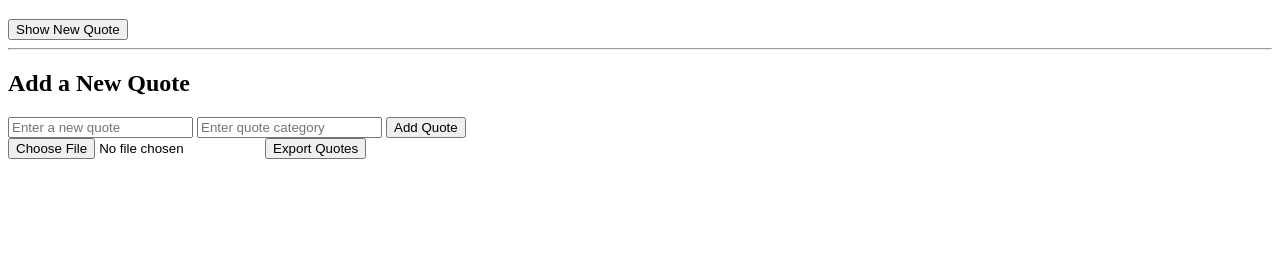
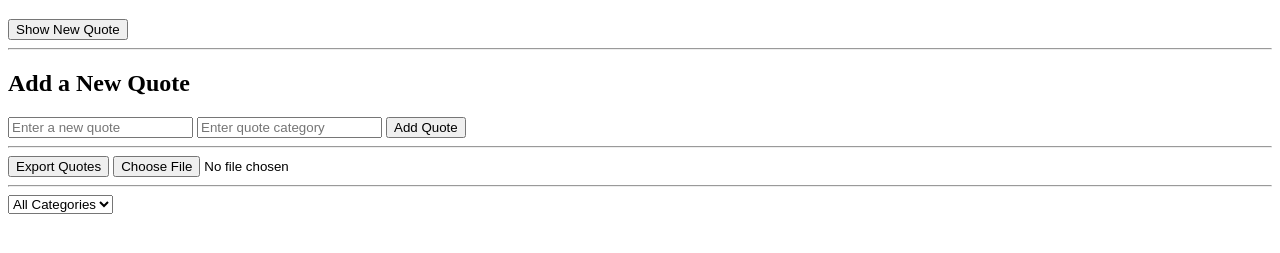
Before and after one commit to Teeto20/alx_fe_javascript, a plain HTML site: page dom-manipulation/index.html in a window 1280 px wide. Shown: the part 61-314 px from the top of the page. Drawn offline with Linux system fonts and the light colour scheme.

Commit message:
updated7 code

```diff
--- a/dom-manipulation/index.html
+++ b/dom-manipulation/index.html
@@ -12,6 +12,7 @@
     <hr />
     <h2>Add a New Quote</h2>
     <div id="form-container"></div>
+    <hr>
     <button id="exportBtn">Export Quotes</button>
     <input
       type="file"
@@ -19,6 +20,13 @@
       accept=".json"
       onchange="importFromJsonFile(event)"
     />
+    <hr>
+    <div>
+      <select id="categoryFilter" onchange="filterQuotes()">
+        <option value="all">All Categories</option>
+        <!-- Dynamically populated categories -->
+      </select>
+    </div>
     <script src="script.js"></script>
   </body>
 </html>
--- a/dom-manipulation/script.js
+++ b/dom-manipulation/script.js
@@ -75,6 +75,8 @@ function addQuote() {
   if (textInput.value !== "" && categoryInput.value !== "") {
     quotes.push({ text, category });
     saveQuotes();
+    populateCategories(); // update dropdown
+    filterQuotes();
     alert("Quote added successfully!");
     console.log(quotes);
     textInput.value = "";
@@ -100,8 +102,6 @@ exportBtn.addEventListener("click", function () {
   URL.revokeObjectURL(url);
 });
 
-document.body.appendChild(exportBtn);
-
 function importFromJsonFile(event) {
   const fileReader = new FileReader();
   fileReader.onload = function (event) {
@@ -112,5 +112,42 @@ function importFromJsonFile(event) {
   };
   fileReader.readAsText(event.target.files[0]);
 }
+const filterQuotes = function () {
+  const catFilter = document.getElementById("categoryFilter").value;
+  localStorage.setItem("selectedCategory", catFilter);
+  const display = document.getElementById("quoteDisplay");
+  display.innerHTML = "";
+  let filtered = [];
+  if (catFilter === "All Categories") {
+    filtered = quotes;
+  } else {
+    filtered = quotes.filter((q) => q.category === catFilter);
+  }
+  if (filtered.length === 0) {
+    display.innerHTML = "<p>No quotes found for this category.</p>";
+    return;
+  }
+  filtered.forEach((quote) => {
+    const quoteEl = document.createElement("div");
+    quoteEl.innerHTML = `<p><strong>Quote:</strong> "${quote.text}"</p><em>Category:</em> ${quote.category}<hr>`;
+    display.appendChild(quoteEl);
+  });
+};
+const populateCategories = function () {
+  const categorySet = new Set(quotes.map((q) => q.category));
+  const select = document.getElementById("categoryFilter");
+  select.innerHTML = '<option value="all">All Categories</option>';
 
-document.body.appendChild(importInput);
+  categorySet.forEach((category) => {
+    const option = document.createElement("option");
+    option.value = category;
+    option.textContent = category;
+    select.appendChild(option);
+  });
+  const savedCategory = localStorage.getItem("selectedCategory");
+  if (savedCategory && [...categorySet].includes(savedCategory)) {
+    select.value = savedCategory;
+    filterQuotes();
+  }
+};
+populateCategories();
```
